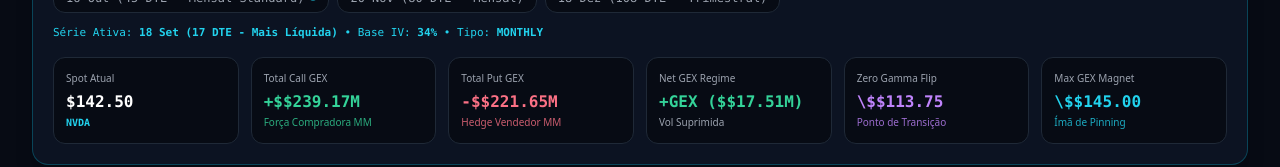
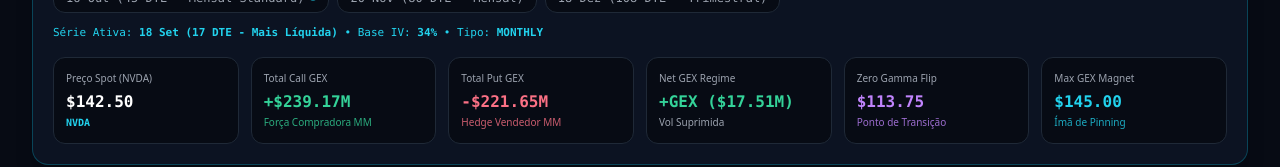
Before and after one commit to jrveloso8-ai/tastyradar, a Next.js app: page / in a window 1280 px wide. Both pictures are taken after a click on the button "Barreiras & Motor GEX". Shown: the part 501-668 px from the top of the page. Built offline with nearby package versions, Linux system fonts and the light colour scheme; no server answers.

Commit message:
refactor(gex): migra UnifiedGexBarreirasView para DataValue variant inline

```diff
--- a/src/components/options/UnifiedGexBarreirasView.tsx
+++ b/src/components/options/UnifiedGexBarreirasView.tsx
@@ -13,6 +13,7 @@
   ArrowLeft
 } from 'lucide-react';
 import { calculateGex, RawOptionData } from '@/lib/domain/gex-engine';
+import { DataValue } from '@/components/shared/DataValue';
 
 export interface ExpirationOptionItem {
   id: string;
@@ -107,7 +108,7 @@
     const occDate = currentExp.dateOCC;
 
     for (let i = 0; i < numStrikes; i++) {
-      const strike = Number((minK + i * step).toFixed(2));
+      const strike = Math.round((minK + i * step) * 100) / 100;
       const dist = (strike - spotPrice) / spotPrice;
 
       const callOiWeight = Math.exp(-Math.pow(dist - (0.03 * (currentExp.dte / 17)), 2) / 0.008);
@@ -122,11 +123,11 @@
       const gamma = (Math.exp(-Math.pow(dist, 2) / (0.003 / dteFactor)) / (spotPrice * 0.15)) * dteFactor;
 
       const baseIv = currentExp.baseIv + Math.pow(dist * 8, 2) * 1.8;
-      const callIv = Number((baseIv - dist * 6).toFixed(1));
-      const putIv = Number((baseIv - dist * 12).toFixed(1));
+      const callIv = Math.round((baseIv - dist * 6) * 10) / 10;
+      const putIv = Math.round((baseIv - dist * 12) * 10) / 10;
 
-      const callDelta = Number((Math.max(0.01, Math.min(0.99, 0.5 + (spotPrice - strike) / (spotPrice * 0.18)))).toFixed(2));
-      const putDelta = Number((callDelta - 1).toFixed(2));
+      const callDelta = Math.round((Math.max(0.01, Math.min(0.99, 0.5 + (spotPrice - strike) / (spotPrice * 0.18)))) * 100) / 100;
+      const putDelta = Math.round((callDelta - 1) * 100) / 100;
 
       const symClean = symbol.toUpperCase().trim();
       const strikeStr = String(Math.round(strike * 1000)).padStart(8, '0');
@@ -169,8 +170,8 @@
     const gexByStrike = new Map(gexResult.strikes.map(s => [s.strike, s]));
     return syntheticStrikes.map(s => {
       const g = gexByStrike.get(s.strike);
-      const callGex = Number((g?.callGex ?? 0).toFixed(2));
-      const putGex = Number((g?.putGex ?? 0).toFixed(2));
+      const callGex = Math.round((g?.callGex ?? 0) * 100) / 100;
+      const putGex = Math.round((g?.putGex ?? 0) * 100) / 100;
       return {
         strike: s.strike,
         callSymbol: s.callSymbol,
@@ -181,7 +182,7 @@
         putVol: s.putVol,
         callGex,
         putGex,
-        netGex: Number((callGex + putGex).toFixed(2)),
+        netGex: Math.round((callGex + putGex) * 100) / 100,
         callIv: s.callIv,
         putIv: s.putIv,
         callDelta: s.callDelta,
@@ -192,11 +193,11 @@
 
   // Totais, strike de maior GEX e zero gamma flip agora vêm direto do calculateGex(),
   // não de uma reconta local — única fonte de verdade por campo (REGRA 00).
-  const totalCallGex = useMemo(() => Number(gexResult.totalCallGex.toFixed(2)), [gexResult]);
+  const totalCallGex = useMemo(() => Math.round(gexResult.totalCallGex * 100) / 100, [gexResult]);
   // totalPutGex no motor é armazenado negativo (convenção de "GEX vendido pelo MM");
   // a UI aqui sempre exibiu a magnitude positiva, então aplicamos Math.abs().
-  const totalPutGex = useMemo(() => Number(Math.abs(gexResult.totalPutGex).toFixed(2)), [gexResult]);
-  const netGexTotal = useMemo(() => Number(gexResult.totalNetGex.toFixed(2)), [gexResult]);
+  const totalPutGex = useMemo(() => Math.round(Math.abs(gexResult.totalPutGex) * 100) / 100, [gexResult]);
+  const netGexTotal = useMemo(() => Math.round(gexResult.totalNetGex * 100) / 100, [gexResult]);
 
   // Nota: maxGexMagnetStrike do motor ranqueia por magnitude BRUTA (|call|+|put|),
   // enquanto a versão local anterior ranqueava por magnitude do GEX LÍQUIDO por strike.
@@ -204,7 +205,7 @@
   // por ser a fonte única e documentada (ver gex-engine.ts).
   const maxGexStrike = useMemo(() => gexResult.maxGexMagnetStrike, [gexResult]);
 
-  const zeroGammaFlip = useMemo(() => Number(gexResult.zeroGammaFlip.toFixed(2)), [gexResult]);
+  const zeroGammaFlip = useMemo(() => Math.round(gexResult.zeroGammaFlip * 100) / 100, [gexResult]);
 
   const maxPain = useMemo(() => {
     let minLoss = Infinity;
@@ -293,7 +294,7 @@
           </div>
 
           <div className="text-xs font-mono text-gray-400">
-            Ativo em Análise: <strong className="text-white">{symbol}</strong> • Spot: <strong className="text-cyan-400">${spotPrice.toFixed(2)}</strong>
+            Ativo em Análise: <strong className="text-white">{symbol}</strong> • Spot: <strong className="text-cyan-400"><DataValue variant="inline" value={spotPrice} format="currency" provenance="ESTIMADO" source="US_STOCKS_DATASET (catálogo estático)" /></strong>
           </div>
         </div>
       )}
@@ -396,27 +397,27 @@
         {/* 6 Cartões Métricos */}
         <div className="grid grid-cols-2 sm:grid-cols-3 lg:grid-cols-6 gap-3 text-xs font-mono">
           <div className="p-3 bg-[#070b14] border border-gray-800 rounded-xl space-y-1">
-            <span className="text-[10px] text-gray-400 block font-sans">Spot Atual</span>
-            <span className="text-base font-bold text-white block">${spotPrice.toFixed(2)}</span>
+            <span className="text-[10px] text-gray-400 block font-sans">Preço Spot ({symbol})</span>
+            <DataValue variant="inline" value={spotPrice} format="currency" provenance="ESTIMADO" source="US_STOCKS_DATASET (catálogo estático)" className="text-base font-bold text-white block" />
             <span className="text-[10px] text-cyan-400 font-bold">{symbol}</span>
           </div>
 
           <div className="p-3 bg-[#070b14] border border-gray-800 rounded-xl space-y-1">
             <span className="text-[10px] text-gray-400 block font-sans">Total Call GEX</span>
-            <span className="text-base font-bold text-emerald-400 block">+$${totalCallGex}M</span>
+            <span className="text-base font-bold text-emerald-400 block">+${totalCallGex}M</span>
             <span className="text-[10px] text-emerald-400/80 font-sans">Força Compradora MM</span>
           </div>
 
           <div className="p-3 bg-[#070b14] border border-gray-800 rounded-xl space-y-1">
             <span className="text-[10px] text-gray-400 block font-sans">Total Put GEX</span>
-            <span className="text-base font-bold text-rose-400 block">-$${totalPutGex}M</span>
+            <span className="text-base font-bold text-rose-400 block">-${totalPutGex}M</span>
             <span className="text-[10px] text-rose-400/80 font-sans">Hedge Vendedor MM</span>
           </div>
 
           <div className="p-3 bg-[#070b14] border border-gray-800 rounded-xl space-y-1">
             <span className="text-[10px] text-gray-400 block font-sans">Net GEX Regime</span>
             <span className={`text-base font-bold block ${netGexTotal >= 0 ? 'text-emerald-400' : 'text-rose-400'}`}>
-              {netGexTotal >= 0 ? '+GEX' : '-GEX'} ($${netGexTotal}M)
+              {netGexTotal >= 0 ? '+GEX' : '-GEX'} (${netGexTotal}M)
             </span>
             <span className="text-[10px] text-gray-400 font-sans">
               {netGexTotal >= 0 ? 'Vol Suprimida' : 'Vol Acelerada'}
@@ -425,13 +426,13 @@
 
           <div className="p-3 bg-[#070b14] border border-gray-800 rounded-xl space-y-1">
             <span className="text-[10px] text-gray-400 block font-sans">Zero Gamma Flip</span>
-            <span className="text-base font-bold text-purple-400 block">\$${zeroGammaFlip.toFixed(2)}</span>
+            <DataValue variant="inline" value={zeroGammaFlip} format="currency" provenance="ESTIMADO" source="Modelo paramétrico interno de GEX (sem OI/gamma/IV reais da Tastytrade)" className="text-base font-bold text-purple-400 block" />
             <span className="text-[10px] text-purple-400/80 font-sans">Ponto de Transição</span>
           </div>
 
           <div className="p-3 bg-[#070b14] border border-gray-800 rounded-xl space-y-1">
             <span className="text-[10px] text-gray-400 block font-sans">Max GEX Magnet</span>
-            <span className="text-base font-bold text-cyan-400 block">\$${maxGexStrike.toFixed(2)}</span>
+            <DataValue variant="inline" value={maxGexStrike} format="currency" provenance="ESTIMADO" source="Modelo paramétrico interno de GEX (sem OI/gamma/IV reais da Tastytrade)" className="text-base font-bold text-cyan-400 block" />
             <span className="text-[10px] text-cyan-400/80 font-sans">Ímã de Pinning</span>
           </div>
         </div>
@@ -496,14 +497,14 @@
               />
               <text
                 x={spotX}
-                y={padT - 6}
+                y={padT - 4}
                 textAnchor="middle"
                 fill="#22d3ee"
                 fontSize="9"
                 fontWeight="bold"
                 fontFamily="monospace"
               >
-                Spot $${spotPrice.toFixed(2)}
+                Spot <DataValue variant="inline" as="tspan" value={spotPrice} format="currency" provenance="ESTIMADO" source="US_STOCKS_DATASET (catálogo estático)" />
               </text>
 
               <line
@@ -524,7 +525,7 @@
                 fontWeight="bold"
                 fontFamily="monospace"
               >
-                Flip $${zeroGammaFlip.toFixed(2)}
+                Flip <DataValue variant="inline" as="tspan" value={zeroGammaFlip} format="currency" provenance="ESTIMADO" source="Modelo paramétrico interno de GEX (sem OI/gamma/IV reais da Tastytrade)" />
               </text>
 
               {strikesData.map((s) => {
@@ -652,12 +653,11 @@
                 <span>DISTRIBUIÇÃO DE VOLUME & OPEN INTEREST POR STRIKE</span>
               </h4>
               <p className="text-xs text-gray-400 mt-0.5">
-                Paredes de contratos institucionais abertos para {currentExp.dateStr} (Puts em Rosa, Calls em Ciano).
+                Paredes de contratos institucionais abertos para {currentExp.dateStr}.
               </p>
             </div>
-
             <div className="text-xs font-mono text-cyan-300 bg-[#070b14] px-3 py-1 rounded-lg border border-gray-800">
-              Max Pain: <strong>$${maxPain.toFixed(2)}</strong>
+              Max Pain: <strong><DataValue variant="inline" value={maxPain} format="currency" provenance="ESTIMADO" source="Modelo paramétrico interno de GEX (sem OI/gamma/IV reais da Tastytrade)" /></strong>
             </div>
           </div>
 
@@ -696,7 +696,7 @@
                         ? 'bg-amber-500/20 text-amber-300 border border-amber-500/40'
                         : 'text-gray-300'
                     }`}>
-                      $${s.strike.toFixed(1)}
+                      <DataValue variant="inline" value={s.strike} format="currency" provenance="ESTIMADO" source="Modelo paramétrico interno de GEX (sem OI/gamma/IV reais da Tastytrade)" />
                     </span>
                   </div>
 
@@ -726,13 +726,15 @@
                   <div key={w.strike} className="flex justify-between items-center text-gray-300 bg-[#0c1322] p-2 rounded-lg">
                     <div className="flex items-center gap-2">
                       <span className="text-emerald-400 font-bold">#{idx + 1}</span>
-                      <span>$${w.strike.toFixed(2)}</span>
+                      <span><DataValue variant="inline" value={w.strike} format="currency" provenance="ESTIMADO" source="Modelo paramétrico interno de GEX (sem OI/gamma/IV reais da Tastytrade)" /></span>
                       <span className="text-[10px] text-gray-400">{w.callSymbol}</span>
                     </div>
                     <div className="flex items-center gap-3">
                       <span className="text-emerald-400 font-bold">{w.callOi.toLocaleString()} OI</span>
                       <span className="text-[10px] text-gray-400">IV: {w.callIv}%</span>
-                      <span className="text-[10px] text-cyan-400">+{(((w.strike - spotPrice) / spotPrice) * 100).toFixed(1)}%</span>
+                      <span className="text-[10px] text-cyan-400">
+                        <DataValue variant="inline" value={((w.strike - spotPrice) / spotPrice) * 100} format="percent" provenance="ESTIMADO" source="Modelo paramétrico interno de GEX (sem OI/gamma/IV reais da Tastytrade)" />
+                      </span>
                     </div>
                   </div>
                 ))}
@@ -749,13 +751,15 @@
                   <div key={w.strike} className="flex justify-between items-center text-gray-300 bg-[#0c1322] p-2 rounded-lg">
                     <div className="flex items-center gap-2">
                       <span className="text-rose-400 font-bold">#{idx + 1}</span>
-                      <span>$${w.strike.toFixed(2)}</span>
+                      <span><DataValue variant="inline" value={w.strike} format="currency" provenance="ESTIMADO" source="Modelo paramétrico interno de GEX (sem OI/gamma/IV reais da Tastytrade)" /></span>
                       <span className="text-[10px] text-gray-400">{w.putSymbol}</span>
                     </div>
                     <div className="flex items-center gap-3">
                       <span className="text-rose-400 font-bold">{w.putOi.toLocaleString()} OI</span>
                       <span className="text-[10px] text-gray-400">IV: {w.putIv}%</span>
-                      <span className="text-[10px] text-rose-400">{(((w.strike - spotPrice) / spotPrice) * 100).toFixed(1)}%</span>
+                      <span className="text-[10px] text-rose-400">
+                        <DataValue variant="inline" value={((w.strike - spotPrice) / spotPrice) * 100} format="percent" provenance="ESTIMADO" source="Modelo paramétrico interno de GEX (sem OI/gamma/IV reais da Tastytrade)" />
+                      </span>
                     </div>
                   </div>
                 ))}
@@ -787,7 +791,7 @@
             <svg viewBox="0 0 850 180" className="w-full h-auto">
               <line x1={spotX} y1={20} x2={spotX} y2={145} stroke="#06b6d4" strokeWidth="1.5" strokeDasharray="4 4" />
               <text x={spotX} y={15} textAnchor="middle" fill="#22d3ee" fontSize="9" fontWeight="bold" fontFamily="monospace">
-                Spot $${spotPrice.toFixed(2)}
+                Spot <DataValue variant="inline" as="tspan" value={spotPrice} format="currency" provenance="ESTIMADO" source="US_STOCKS_DATASET (catálogo estático)" />
               </text>
 
               {strikesData.map((s, idx) => {
@@ -842,25 +846,25 @@
         <div className="grid grid-cols-1 sm:grid-cols-2 lg:grid-cols-4 gap-3 text-xs font-mono">
           <div className="p-3.5 bg-[#070b14] border border-emerald-500/30 rounded-xl space-y-1">
             <span className="text-[10px] text-emerald-400 font-bold block font-sans">1. RESISTÊNCIA (CALL WALL)</span>
-            <span className="text-base font-bold text-white block">\$${topCallWalls[0]?.strike.toFixed(2) || '—'}</span>
+            <DataValue variant="inline" value={topCallWalls[0]?.strike ?? null} format="currency" provenance="ESTIMADO" source="Modelo paramétrico interno de GEX (sem OI/gamma/IV reais da Tastytrade)" className="text-base font-bold text-white block" unavailableLabel="—" />
             <span className="text-[10px] text-gray-400 block font-sans">Ímã de alta & trava de balanceamento dos MMs.</span>
           </div>
 
           <div className="p-3.5 bg-[#070b14] border border-rose-500/30 rounded-xl space-y-1">
             <span className="text-[10px] text-rose-400 font-bold block font-sans">2. SUPORTE (PUT WALL)</span>
-            <span className="text-base font-bold text-white block">\$${topPutWalls[0]?.strike.toFixed(2) || '—'}</span>
+            <DataValue variant="inline" value={topPutWalls[0]?.strike ?? null} format="currency" provenance="ESTIMADO" source="Modelo paramétrico interno de GEX (sem OI/gamma/IV reais da Tastytrade)" className="text-base font-bold text-white block" unavailableLabel="—" />
             <span className="text-[10px] text-gray-400 block font-sans">Ímã de baixa & barreira matemática dos MMs.</span>
           </div>
 
           <div className="p-3.5 bg-[#070b14] border border-amber-500/30 rounded-xl space-y-1">
             <span className="text-[10px] text-amber-400 font-bold block font-sans">3. PIN CANDIDATE (ESCAPE OI)</span>
-            <span className="text-base font-bold text-amber-300 block">\$${maxPain.toFixed(2)}</span>
+            <DataValue variant="inline" value={maxPain} format="currency" provenance="ESTIMADO" source="Modelo paramétrico interno de GEX (sem OI/gamma/IV reais da Tastytrade)" className="text-base font-bold text-amber-300 block" />
             <span className="text-[10px] text-gray-400 block font-sans">Ponto de fuga secundário quando as Walls falham.</span>
           </div>
 
           <div className="p-3.5 bg-[#070b14] border border-purple-500/30 rounded-xl space-y-1">
             <span className="text-[10px] text-purple-400 font-bold block font-sans">4. ZERO GAMMA FLIP</span>
-            <span className="text-base font-bold text-purple-300 block">\$${zeroGammaFlip.toFixed(2)}</span>
+            <DataValue variant="inline" value={zeroGammaFlip} format="currency" provenance="ESTIMADO" source="Modelo paramétrico interno de GEX (sem OI/gamma/IV reais da Tastytrade)" className="text-base font-bold text-purple-300 block" />
             <span className="text-[10px] text-gray-400 block font-sans">Gatilho de transição entre Supressão e Squeeze.</span>
           </div>
         </div>
```
